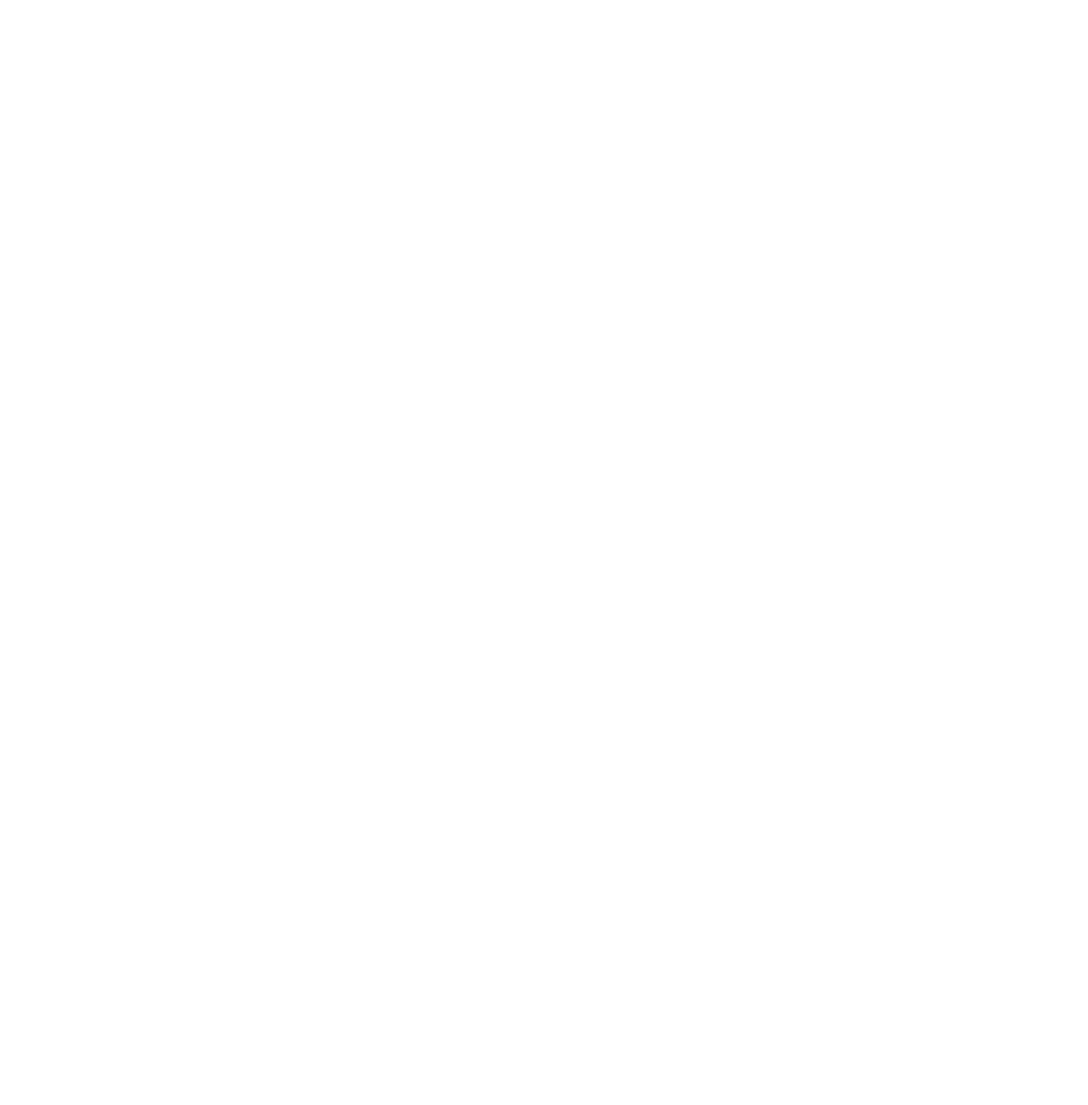
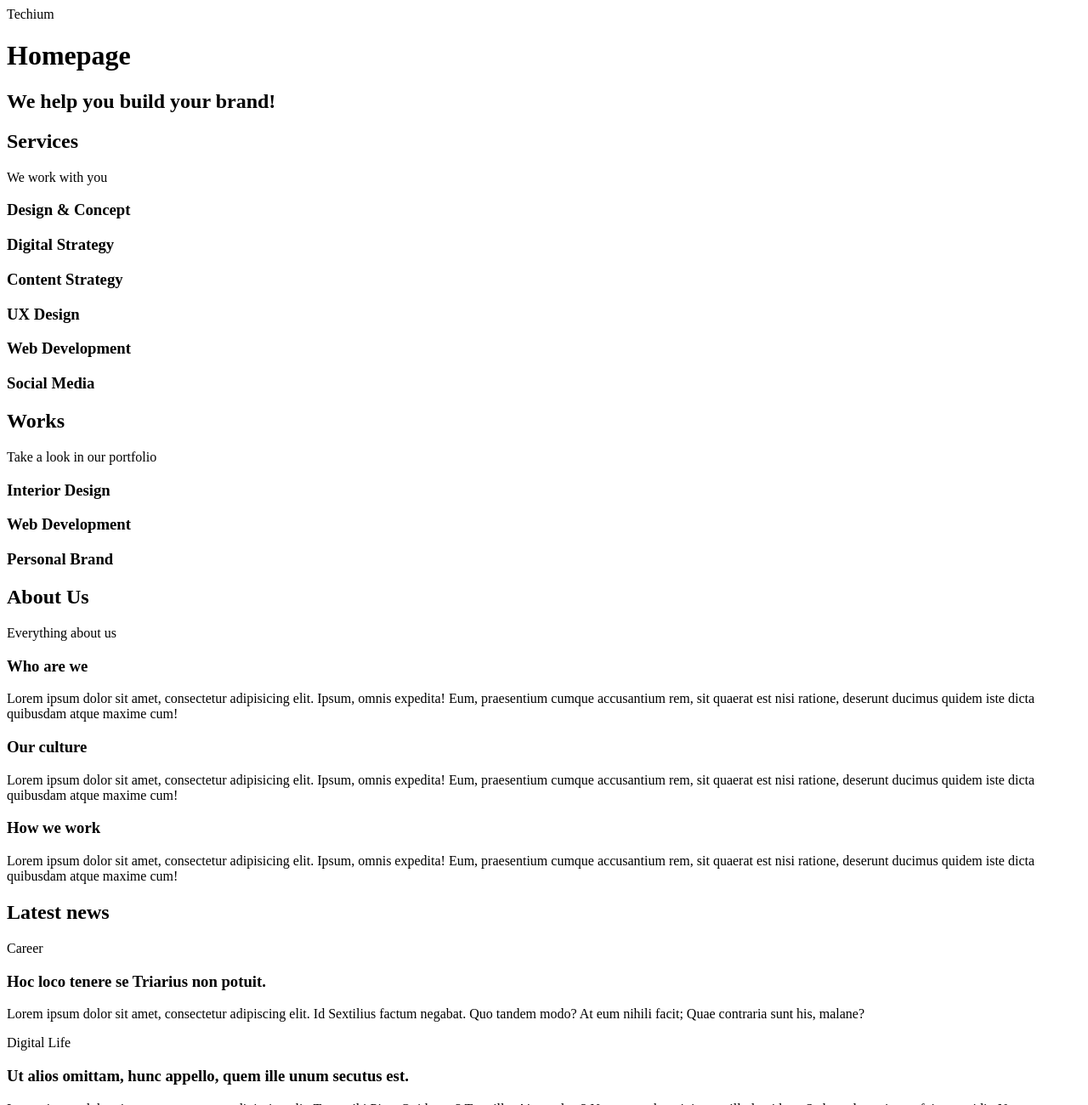
Before and after one commit to mrzakaria010101001011100/alx-frontend, a plain HTML site: page 0x00-html_advanced/16-index.html in a window 1280 px wide. Shown: the top 1300 px of the page at 85% size. Before the commit the page ends 800 px from the top, so only its background shows below. Drawn offline with Linux system fonts and the light colour scheme.

Commit message:
advance_HTMLv5

```diff
--- a/0x00-html_advanced/16-index.html
+++ b/0x00-html_advanced/16-index.html
@@ -0,0 +1,139 @@
+<!DOCTYPE html>
+<html lang="en" dir="ltr">
+    <head>
+        <meta charset="utf-8">
+        <meta name="viewport" content="width=device-width, initial-scale=1.0, viewport-fit=cover">
+        <title>Homepage - Techium</title>
+        <meta name="description" content="Techium is a digital agency">
+        <link rel="icon" href="favicon.ico" type="image/x-icon">
+        <link rel="icon" href="favicon.png" type="image/png">
+    </head>
+    <body>
+        <header>
+            <div>
+                <span>Techium</span>
+                <nav></nav>
+            </div>
+        </header>
+        <main>
+            <div>
+                <h1>Homepage</h1>
+                <section>
+                    <div>
+                        <h2>We help you build your brand!</h2>
+                    </div>
+                </section>
+                <section>
+                    <div>
+                        <header>
+                            <h2>Services</h2>
+                            <p>We work with you</p>
+                        </header>
+                        <div>
+                            <h3>Design & Concept</h3>
+                            <h3>Digital Strategy</h3>
+                            <h3>Content Strategy</h3>
+                            <h3>UX Design</h3>
+                            <h3>Web Development</h3>
+                            <h3>Social Media</h3>
+                        </div>
+                    </div>
+                </section>
+                <section>
+                    <div>
+                        <header>
+                            <h2>Works</h2>
+                            <p>Take a look in our portfolio</p>
+                        </header>
+                        <div>
+                            <article>
+                                <h3>Interior Design</h3>
+                            </article>
+                            <article>
+                                <h3>Web Development</h3>
+                            </article>
+                            <article>
+                                <h3>Personal Brand</h3>
+                            </article>
+                        </div>
+                    </div>
+                </section>
+                <section>
+                    <div>
+                        <header>
+                            <h2>About Us</h2>
+                            <p>Everything about us</p>
+                        </header>
+                        <div>
+                            <h3>Who are we</h3>
+                            <p>Lorem ipsum dolor sit amet, consectetur adipisicing elit. Ipsum, omnis expedita! Eum, praesentium cumque accusantium rem, sit quaerat est nisi ratione, deserunt ducimus quidem iste dicta quibusdam atque maxime cum!</p>
+                            <h3>Our culture</h3>
+                            <p>Lorem ipsum dolor sit amet, consectetur adipisicing elit. Ipsum, omnis expedita! Eum, praesentium cumque accusantium rem, sit quaerat est nisi ratione, deserunt ducimus quidem iste dicta quibusdam atque maxime cum!</p>
+                            <h3>How we work</h3>
+                            <p>Lorem ipsum dolor sit amet, consectetur adipisicing elit. Ipsum, omnis expedita! Eum, praesentium cumque accusantium rem, sit quaerat est nisi ratione, deserunt ducimus quidem iste dicta quibusdam atque maxime cum!</p>
+                        </div>
+                    </div>
+                </section>
+                <section>
+                    <div>
+                        <header>
+                            <h2>Latest news</h2>
+                        </header>
+                        <div>
+                            <p>Career</p>
+                            <article>
+                                <h3>Hoc loco tenere se Triarius non potuit.</h3>
+                                <p>Lorem ipsum dolor sit amet, consectetur adipiscing elit. Id Sextilius factum negabat. Quo tandem modo? At eum nihili facit; Quae contraria sunt his, malane?</p>
+                            </article>
+                            <p>Digital Life</p>
+                            <article>
+                                <h3>Ut alios omittam, hunc appello, quem ille unum secutus est.</h3>
+                                <p>Lorem ipsum dolor sit amet, consectetur adipiscing elit. Tum mihi Piso: Quid ergo? Tum ille: Ain tandem? Non autem hoc: igitur ne illud quidem. Sed quod proximum fuit non vidit. Nos commodius agimus. An nisi populari fama?</p>
+                            </article>
+                            <p>Social</p>
+                            <article>
+                                <h3>Bestiarum vero nullum iudicium puto.</h3>
+                                <p>Lorem ipsum dolor sit amet, consectetur adipiscing elit. Non igitur bene. Quid enim est a Chrysippo praetermissum in Stoicis? Pugnant Stoici cum Peripateticis. Prioris generis est docilitas, memoria; Apparet statim, quae sint officia, quae actiones.</p>
+                            </article>
+                        </div>
+                    </div>
+                </section>
+                <section>
+                    <div>
+                        <header>
+                            <h2>Testimonials</h2>
+                            <p>We are more than a digital company</p>
+                        </header>
+                        <div>
+                            <article>
+                                <h3>Testimonial 1</h3>
+                            </article>
+                            <article>
+                                <h3>Testimonial 2</h3>
+                            </article>
+                            <article>
+                                <h3>Testimonial 3</h3>
+                            </article>
+                        </div>
+                    </div>
+                </section>
+                <section>
+                    <div>
+                        <header>
+                            <h2>Contact</h2>
+                            <p>We like to know new people</p>
+                        </header>
+                        <div>
+                            <p>Lorem ipsum dolor sit amet, consectetur adipiscing elit. Id Sextilius factum negabat. Quo tandem modo? At eum nihili facit; Quae contraria sunt his, malane?</p>
+                        </div>
+                    </div>
+                </section>
+            </div>
+        </main>
+        <footer>
+            <div>
+                put the text Footer inside the footer tags
+            </div>
+        </footer>
+    </body>
+</html>
```
Also changed, not shown: 0x00-html_advanced/15-index.html (+37 -26 lines), 1 other file.
